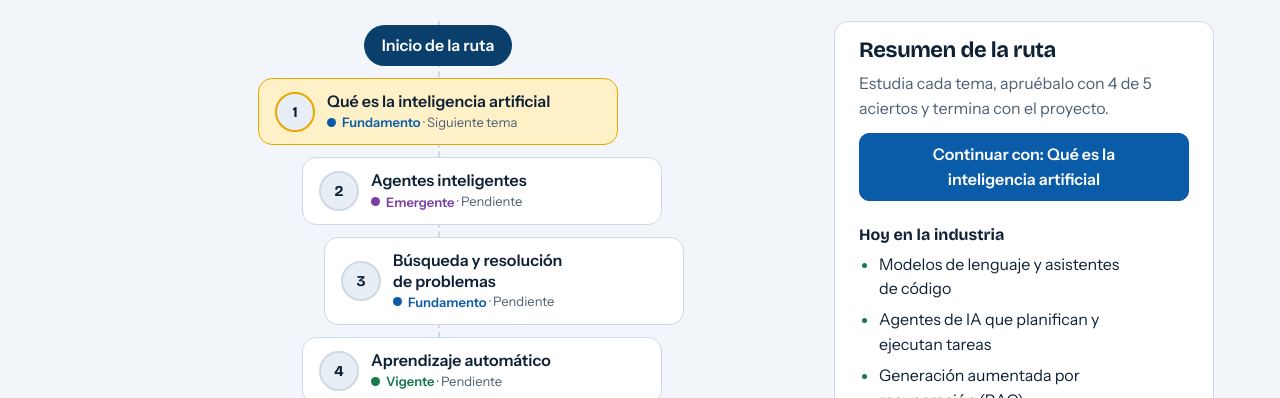
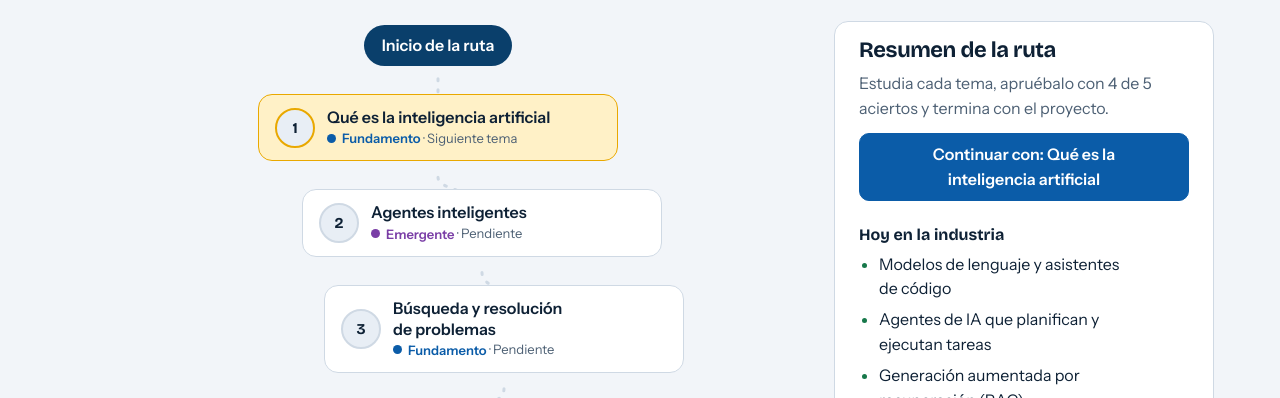
Before and after one commit to PabloC2A/coach-utpl-computacion, a plain HTML site: page index.html in a window 1280 px wide. Shown: the part 349-747 px from the top of the page. Drawn offline with nearby package versions, Linux system fonts and the light colour scheme.

Commit message:
Animaciones en las rutas de aprendizaje
Conectores curvos entre temas que se dibujan al abrir una ruta (verdes
para lo completado, punteados para lo pendiente), entrada escalonada de
los temas, pulso en el siguiente tema, barra de avance que se llena,
destello al completar un tema y panel lateral con fundido. Todo respeta
prefers-reduced-motion.

Co-Authored-By: Claude Opus 5.5 <noreply@anthropic.com>

```diff
--- a/index.html
+++ b/index.html
@@ -95,14 +95,19 @@ button.chip:hover{border-color:var(--accent)}
 .rprog .pt{display:flex;justify-content:space-between;align-items:baseline;font-weight:600}
 .rlayout{display:grid;grid-template-columns:minmax(0,1fr);gap:var(--s5);align-items:start}
 @media (min-width:1020px){.rlayout{grid-template-columns:minmax(0,1fr) 380px}.side{position:sticky;top:var(--s3)}}
-.path{position:relative;display:flex;flex-direction:column;align-items:center;gap:var(--s3);padding-block:var(--s1)}
-.path::before{content:"";position:absolute;top:0;bottom:0;left:50%;border-left:2px dashed var(--line)}
+.path{position:relative;display:flex;flex-direction:column;align-items:center;gap:28px;padding-block:var(--s1)}
+svg.links{position:absolute;left:0;top:0;pointer-events:none;overflow:visible}
+.seg{fill:none;stroke-width:3;stroke-linecap:round}
+.seg.todo{stroke:var(--line);stroke-dasharray:2 9}
+.seg.done{stroke:var(--good)}
+.seg.draw{animation:draw .7s var(--ease) both;animation-delay:calc(var(--k,0) * 70ms + 150ms)}
 .pnode{position:relative;width:min(360px,100%);transform:translateX(var(--dx,0px))}
 @media (max-width:640px){.pnode{transform:none}}
 .ends{position:relative;border-radius:999px;padding:8px 18px;font-weight:600;background:var(--navy);color:var(--navy-ink);text-align:center;max-width:100%}
-.tnode{width:100%;min-height:64px;display:grid;grid-template-columns:40px minmax(0,1fr);column-gap:var(--s3);align-items:center;text-align:left;border:1px solid var(--line);border-radius:var(--r);padding:var(--s3) var(--s4);background:var(--surface);color:var(--ink);transition:border-color .2s,background-color .3s var(--ease)}
+.tnode{position:relative;width:100%;min-height:64px;display:grid;grid-template-columns:40px minmax(0,1fr);column-gap:var(--s3);align-items:center;text-align:left;border:1px solid var(--line);border-radius:var(--r);padding:var(--s3) var(--s4);background:var(--surface);color:var(--ink);transition:border-color .2s,background-color .3s var(--ease)}
 .tnode:hover{border-color:var(--accent)}
-.tnode .ico{grid-row:1 / 4;width:40px;height:40px;border-radius:50%;display:grid;place-items:center;border:2px solid var(--line);background:var(--surface2);font:700 15px "Bricolage Grotesque",sans-serif;transition:background-color .3s var(--ease),border-color .3s var(--ease),color .3s}
+.tnode:hover .ico{transform:scale(1.08)}
+.tnode .ico{grid-row:1 / 4;width:40px;height:40px;border-radius:50%;display:grid;place-items:center;border:2px solid var(--line);background:var(--surface2);font:700 15px "Bricolage Grotesque",sans-serif;transition:background-color .3s var(--ease),border-color .3s var(--ease),color .3s,transform .2s var(--ease)}
 .tnode .tt{font-weight:600;line-height:1.3}
 .tnode .st{font-size:13px;color:var(--muted)}
 .tnode.next{border-color:var(--gold);background:var(--gold-soft)}
@@ -114,6 +119,7 @@ button.chip:hover{border-color:var(--accent)}
 .tnode.skip .tt{text-decoration:line-through}
 .tnode.on{border-color:var(--accent);box-shadow:0 0 0 2px var(--accent)}
 .goal{position:relative;width:min(360px,100%);display:grid;grid-template-columns:40px minmax(0,1fr);column-gap:var(--s3);align-items:center;text-align:left;border:1px dashed var(--gold);border-radius:var(--r);padding:var(--s3) var(--s4);background:var(--surface)}
+.goal.ok{border-style:solid;background:color-mix(in srgb,var(--gold) 16%,var(--surface))}
 .goal .ico{width:40px;height:40px;border-radius:50%;display:grid;place-items:center;background:var(--gold);color:#16202B}
 .goal b{display:block}
 .side h3{font-size:22px;margin-bottom:var(--s2)}
@@ -198,8 +204,19 @@ pre.sample{white-space:pre-wrap;font:13px/1.55 ui-monospace,Consolas,monospace;b
 footer{border-top:1px solid var(--line);padding-block:var(--s5);color:var(--muted);font-size:14px}
 
 @keyframes settle{from{transform:scale(.6)}to{transform:scale(1)}}
-.tnode.just .ico{animation:settle .5s var(--ease)}
-@media (prefers-reduced-motion:reduce){*{transition-duration:.01s!important}.tnode.just .ico{animation:none}}
+@keyframes draw{to{stroke-dashoffset:0}}
+@keyframes nodeIn{from{opacity:0;transform:translateY(16px)}to{opacity:1;transform:none}}
+@keyframes grow{from{transform:scaleX(0)}to{transform:scaleX(1)}}
+@keyframes pulse{0%{opacity:.85;transform:scale(.985)}70%,100%{opacity:0;transform:scale(1.05)}}
+@keyframes doneRing{from{box-shadow:0 0 0 0 color-mix(in srgb,var(--good) 55%,transparent)}to{box-shadow:0 0 0 16px color-mix(in srgb,var(--good) 0%,transparent)}}
+@keyframes fadeUp{from{opacity:0;transform:translateY(6px)}to{opacity:1;transform:none}}
+.path.enter .ends,.path.enter .tnode,.path.enter .goal{animation:nodeIn .5s var(--ease) both;animation-delay:calc(var(--k,0) * 55ms)}
+.rhead.enter .bar i{transform-origin:left;animation:grow .8s var(--ease) .2s both}
+.tnode.next::after{content:"";position:absolute;inset:-6px;border-radius:18px;border:2px solid var(--gold);opacity:0;pointer-events:none;animation:pulse 2.6s var(--ease) infinite}
+.tnode.just .ico{animation:settle .5s var(--ease),doneRing .9s ease-out .1s}
+.path.enter .goal.ok .ico{animation:settle .6s var(--ease) .7s both}
+#side > *{animation:fadeUp .3s var(--ease) both}
+@media (prefers-reduced-motion:reduce){*{transition-duration:.01s!important}.tnode.just .ico,.path.enter .ends,.path.enter .tnode,.path.enter .goal,.rhead.enter .bar i,.tnode.next::after,.seg.draw,.path.enter .goal.ok .ico{animation:none!important}.seg.draw{stroke-dashoffset:0!important}#side > *{animation-name:none}.tnode.next{box-shadow:0 0 0 2px var(--gold)}}
 </style>
 </head>
 <body>
@@ -376,9 +393,9 @@ function addXP(x){ PR.xp += x; savePR(); }
 const TABS = [["rutas","Rutas"],["asignaturas","Asignaturas"],["tutor","Tutor"],["retos","Retos"],["como","Cómo funciona"]];
 function show(name){
   if(!TABS.some(t => t[0] === name)) name = "rutas";
+  TABS.forEach(([k]) => { $("#v-"+k).hidden = k !== name; });
   if(name === "rutas") paintRuta();
   if(name === "asignaturas") paintCatalog();
-  TABS.forEach(([k]) => { $("#v-"+k).hidden = k !== name; });
   document.querySelectorAll(".tab").forEach(b => b.setAttribute("aria-selected", String(b.dataset.k === name)));
   if(location.hash.slice(1) !== name){ try{ history.replaceState(null, "", "#" + name); }catch(e){} }
 }
@@ -409,22 +426,52 @@ function paintRuta(){
   $("#rsel").value = s.id;
   const list = topicsOf(s.id), pg = subjProg(s.id), pct = pg.n ? Math.round(pg.done / pg.n * 100) : 0, r = RT[s.id];
   const nextIdx = list.findIndex(t => stOf(t.key) !== "done" && stOf(t.key) !== "skip");
+  const changed = state.lastRoute !== s.id; state.lastRoute = s.id;
   if(state.topic && state.topic !== "goal" && (!topicByKey[state.topic] || topicByKey[state.topic].sid !== s.id)) state.topic = null;
   $("#rhead").replaceChildren(
     h("div", {}, h("h2", {}, s.nombre), h("p", {class:"meta"}, `Ciclo ${s.ciclo} · ${list.length} temas · revisión de ${REVISION}`)),
     h("div", {class:"rprog"}, h("div", {class:"pt"}, h("span", {}, "Tu avance"), h("span", {class:"num"}, `${pg.done} de ${pg.n} temas`)), h("div", {class:"bar", role:"progressbar", "aria-valuenow":pct, "aria-valuemin":0, "aria-valuemax":100, "aria-label":"Avance de la ruta"}, h("i", {style:`width:${pct}%`}))));
   $("#path").replaceChildren(
-    h("div", {class:"ends"}, "Inicio de la ruta"),
+    h("div", {class:"ends", style:"--k:0"}, "Inicio de la ruta"),
     ...list.map((t,i) => { const st = stOf(t.key);
       return h("div", {class:"pnode", style:`--dx:${DX[i % DX.length]}px`},
-        h("button", {class:`tnode ${st}` + (state.topic === t.key ? " on" : "") + (i === nextIdx ? " next" : "") + (justDone === t.key ? " just" : ""), "aria-pressed":String(state.topic === t.key), onclick:() => { state.topic = t.key; paintRuta(); }},
+        h("button", {class:`tnode ${st}` + (state.topic === t.key ? " on" : "") + (i === nextIdx ? " next" : "") + (justDone === t.key ? " just" : ""), style:`--k:${i + 1}`, "aria-pressed":String(state.topic === t.key), onclick:() => { state.topic = t.key; paintRuta(); }},
           h("span", {class:"ico"}, st === "done" ? icon("check") : st === "skip" ? icon("skip") : String(i + 1)),
           h("span", {class:"tt"}, t.t),
           h("span", {class:"st"}, tagEl(t.tag), " · ", i === nextIdx ? "Siguiente tema" : ST_LABEL[st]))); }),
-    h("button", {class:"goal", onclick:() => { state.topic = "goal"; paintRuta(); }}, h("span", {class:"ico"}, icon("flag")), h("span", {}, h("b", {}, "Proyecto: " + r.proyecto.t), h("span", {class:"muted small"}, "Aplica lo aprendido en la ruta"))));
+    h("button", {class:"goal" + (pg.n && pg.done === pg.n ? " ok" : ""), style:`--k:${list.length + 1}`, onclick:() => { state.topic = "goal"; paintRuta(); }}, h("span", {class:"ico"}, icon("flag")), h("span", {}, h("b", {}, "Proyecto: " + r.proyecto.t), h("span", {class:"muted small"}, "Aplica lo aprendido en la ruta"))));
+  $("#path").classList.toggle("enter", changed);
+  $("#rhead").classList.toggle("enter", changed);
   justDone = null;
   paintSide(s, list, nextIdx);
+  requestAnimationFrame(() => drawLinks(changed));
 }
+const SVGNS = "http://www.w3.org/2000/svg";
+function drawLinks(animate){
+  const path = $("#path"); if(!path || !path.offsetParent) return;
+  path.querySelectorAll("svg.links").forEach(x => x.remove());
+  const pr = path.getBoundingClientRect();
+  const svg = document.createElementNS(SVGNS, "svg");
+  svg.setAttribute("class", "links"); svg.setAttribute("aria-hidden", "true");
+  svg.setAttribute("width", pr.width); svg.setAttribute("height", pr.height); svg.setAttribute("viewBox", `0 0 ${pr.width} ${pr.height}`);
+  path.prepend(svg);
+  const items = [...path.querySelectorAll(".ends, .tnode, .goal")];
+  const isDone = el => el.classList.contains("ends") || el.classList.contains("done") || el.classList.contains("ok");
+  for(let i = 0; i < items.length - 1; i++){
+    const a = items[i].getBoundingClientRect(), b = items[i + 1].getBoundingClientRect();
+    const x1 = a.left + a.width / 2 - pr.left, y1 = a.bottom - pr.top, x2 = b.left + b.width / 2 - pr.left, y2 = b.top - pr.top, my = (y1 + y2) / 2;
+    const p = document.createElementNS(SVGNS, "path");
+    p.setAttribute("d", `M${x1.toFixed(1)} ${y1.toFixed(1)} C ${x1.toFixed(1)} ${my.toFixed(1)}, ${x2.toFixed(1)} ${my.toFixed(1)}, ${x2.toFixed(1)} ${y2.toFixed(1)}`);
+    const done = isDone(items[i]) && isDone(items[i + 1]);
+    p.setAttribute("class", "seg " + (done ? "done" : "todo"));
+    svg.append(p);
+    if(done && (animate || items[i + 1].classList.contains("just"))){
+      const L = p.getTotalLength(); p.style.strokeDasharray = L; p.style.strokeDashoffset = L; p.style.setProperty("--k", i); p.classList.add("draw");
+    }
+  }
+}
+let rzT; window.addEventListener("resize", () => { clearTimeout(rzT); rzT = setTimeout(() => drawLinks(false), 120); });
+if(document.fonts && document.fonts.ready) document.fonts.ready.then(() => drawLinks(false));
 function paintSide(s, list, nextIdx){
   const side = $("#side"), r = RT[s.id];
   if(state.topic === "goal"){
```
